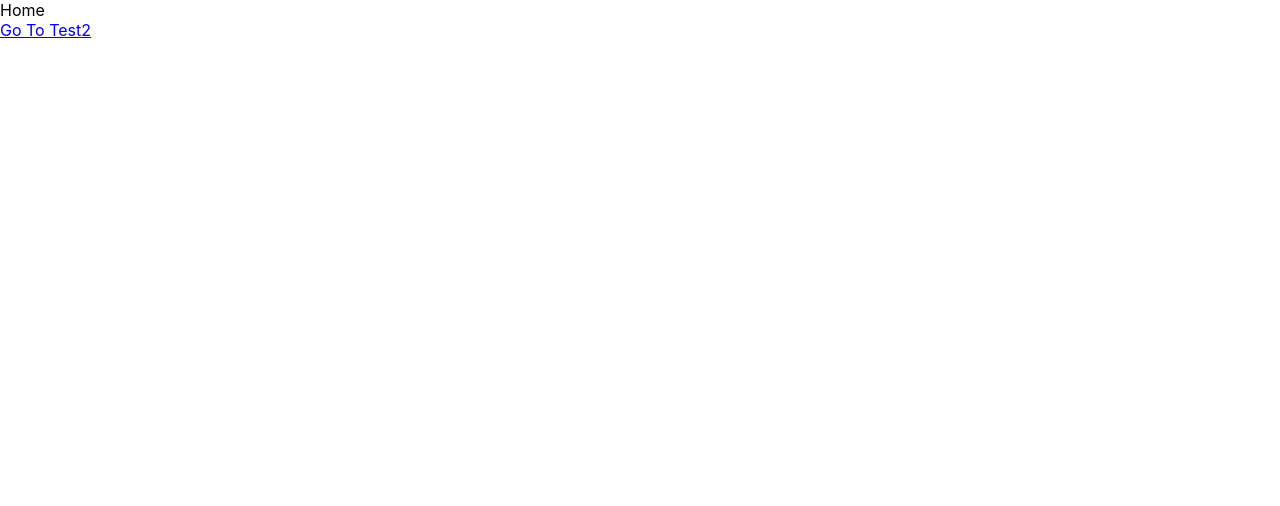
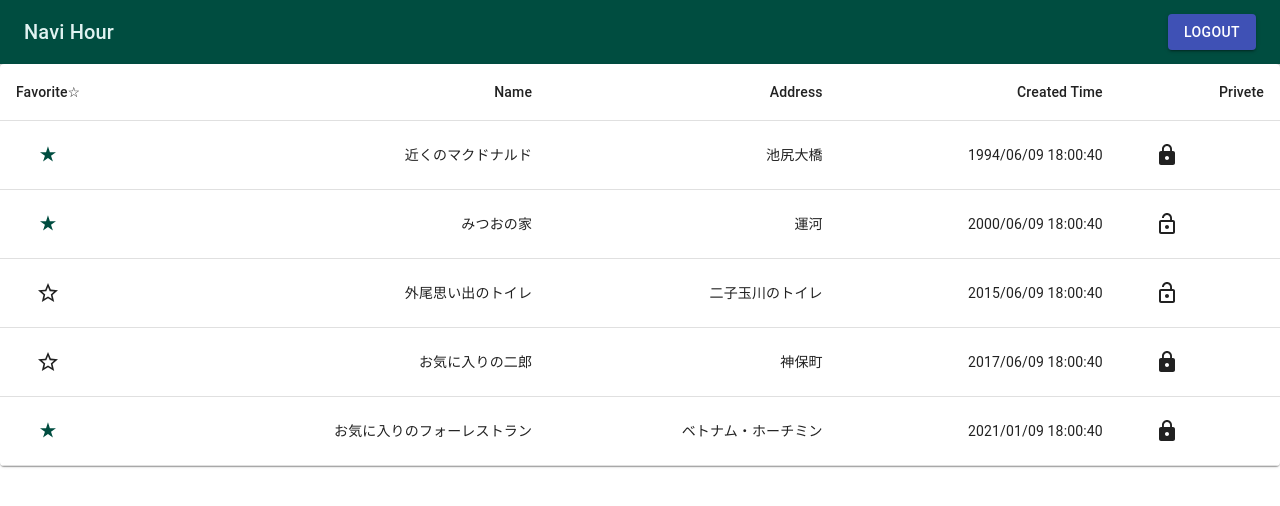
Before and after one commit to NS320/naviourmaps, a React (Create React App) app in the folder navihour_front/: page /Home in a window 1280 px wide. Shown: the top 506 px of the page. Built offline with nearby package versions, Linux system fonts and the light colour scheme.

Commit message:
sorakun_home_and_address_table

```diff
--- /dev/null
+++ b/navihour_front/src/utils/Header.js
@@ -0,0 +1,26 @@
+import React from 'react';
+import { Link, Router, Route } from 'react-router-dom';
+import AppBar from '@material-ui/core/AppBar';
+import Toolbar from '@material-ui/core/Toolbar';
+import Button from '@material-ui/core/Button';
+import Typography from '@material-ui/core/Typography';
+
+class Header extends React.Component {
+    render() {
+            return (
+                <div>
+                    <AppBar position="static" style={{ color: "#e0f2f1", backgroundColor: "#004d40" }}>
+                        <Toolbar>
+                            <Typography variant="h6">
+                                Navi Hour
+                            </Typography>
+                            <div style={{ flexGrow: 1 }}></div>
+                            <Button component={Link} to="/TestApi" variant="contained" color="primary">Logout</Button>
+                        </Toolbar>
+                    </AppBar>
+                </div>
+            );
+        }
+    }
+
+export default Header;
--- a/navihour_front/src/views/components/Address.js
+++ b/navihour_front/src/views/components/Address.js
@@ -1,15 +1,118 @@
-import React from 'react';              //Reactを読み込んでいる
-import { Link } from 'react-router-dom';//　追加　Linkタブを読み込む
+// https://material-ui.com/components/tables/
 
-class Address extends React.Component {   //HomeクラスにReact.Componentを継承する
+import React from 'react';
+import { withStyles, makeStyles } from '@material-ui/core/styles';
+import Table from '@material-ui/core/Table';
+import TableBody from '@material-ui/core/TableBody';
+import TableCell from '@material-ui/core/TableCell';
+import TableContainer from '@material-ui/core/TableContainer';
+import TableHead from '@material-ui/core/TableHead';
+import TableRow from '@material-ui/core/TableRow';
+import Paper from '@material-ui/core/Paper';
+import StarRateIcon from '@material-ui/icons/StarRate';
+import StarBorderIcon from '@material-ui/icons/StarBorder';
+import LockOpenIcon from '@material-ui/icons/LockOpen';
+import LockIcon from '@material-ui/icons/Lock';
+import Button from '@material-ui/core/Button';
+import { postApi, getApi } from '../../utils/Api';
 
-    render() {                          //画面表示の為のrenderメソッドを定義する
+// https://material-ui.com/customization/palette/
+
+class Address extends React.Component {
+    constructor(props) {
+        super(props)
+        this.state = {
+            allAddressList: [],
+        }
+    }
+
+    createData = (addressId, isFavorite, name, address, createdTime, isPrivate) => {
+        return { addressId, isFavorite, name, address, createdTime, isPrivate };
+    }
+
+    // api 完成までのdummyu
+    allAddressList = [
+        this.createData(1, true, '近くのマクドナルド', '池尻大橋', '1994/06/09 18:00:40', true),
+        this.createData(2, true, 'みつおの家', '運河', '2000/06/09 18:00:40', false),
+        this.createData(3, false, '外尾思い出のトイレ', '二子玉川のトイレ', '2015/06/09 18:00:40', false),
+        this.createData(4, false, 'お気に入りの二郎', '神保町', '2017/06/09 18:00:40', true),
+        this.createData(5, true, 'お気に入りのフォーレストラン', 'ベトナム・ホーチミン', '2021/01/09 18:00:40', true),
+    ];
+
+    setAddressList = (addressId, setKey, setValue) => {
+        // const allAddressList = this.state.allAddressList.slice();
+        const allAddressList = this.allAddressList.slice();
+
+        allAddressList.map((addressData) => {
+            if (addressData.addressId === addressId){
+                addressData[setKey] = setValue;
+            }
+        });
+        this.setState({ allAddressList: allAddressList });
+    }
+
+    //API完成後一番最初にたたく想定。
+    //DBから住所をすべて取ってきてstateに入れる。
+    getAllAddress = () => {
+        getApi("Get_All_Address")
+        .then((return_json) => {
+            this.setState({ allAddressList: return_json["all_address_list"] });
+        });
+    }
+
+    changeFavorite = (row) => {
+        // API完成後,コメントアウト解除
+        // const send_json = { addressId: row.addressId, isFavorite: row.isFavorite };
+        // postApi("Favarite_Address", send_json)
+        // .then((return_json) => {
+        //      //resultとmessageが返ってくる
+        // });
+        this.setAddressList(row.addressId, "isFavorite", !row.isFavorite);
+    }
+
+    changePrivate = (row) => {
+        // API完成後,コメントアウト解除
+        // const send_json = { addressId: row.addressId, isPrivate: row.isPrivate };
+        // postApi("Private_Address", send_json)
+        // .then((return_json) => {
+        //      //resultとmessageが返ってくる
+        // });
+        this.setAddressList(row.addressId, "isPrivate", !row.isPrivate);
+    }
+
+    render() {
+        //テスト用
+        // this.setState({allAddressList: this.allAddressList});
+        // const allAddressList = this.state.allAddressList;
+        const allAddressList = this.allAddressList;
         return (
-            <div>
-                Address<br/>
-            </div>
+            <TableContainer component={Paper}>
+                <Table aria-label="customized table">
+                    <TableHead>
+                        <TableRow>
+                            <TableCell>Favorite☆</TableCell>
+                            <TableCell align="right">Name</TableCell>
+                            <TableCell align="right">Address</TableCell>
+                            <TableCell align="right">Created Time</TableCell>
+                            <TableCell align="right">Privete</TableCell>
+                        </TableRow>
+                    </TableHead>
+                    <TableBody>
+                        {allAddressList.map((row) => (
+                            <TableRow>
+                                <TableCell><Button onClick={() => { this.changeFavorite(row) }}>{row.isFavorite ? <StarRateIcon style={{ color: "#004d40" }} /> : <StarBorderIcon />}</Button></TableCell>
+                                <TableCell align="right">{row.name}</TableCell>
+                                <TableCell align="right">{row.address}</TableCell>
+                                <TableCell align="right">{row.createdTime}</TableCell>
+                                <TableCell><Button onClick={() => { this.changePrivate(row) }}>{row.isPrivate ? <LockIcon /> : <LockOpenIcon />}</Button></TableCell>
+                            </TableRow>
+                        ))
+                        }
+                    </TableBody>
+                </Table>
+            </TableContainer>
         );
     }
 }
 
-export default Address;                   //Homeを出力する為に必要
+export default Address;
--- a/navihour_front/src/views/components/Home.js
+++ b/navihour_front/src/views/components/Home.js
@@ -1,18 +1,17 @@
-import React from 'react';              //Reactを読み込んでいる
-import { Link, Router, Route } from 'react-router-dom';//　追加　Linkタブを読み込む
+import React from 'react';
+import Header from '../../utils/Header';
+import Test2 from './Test2'
 import Address from './Address'
-import Profile from './Profile'
 
-class Home extends React.Component {   //HomeクラスにReact.Componentを継承する
-
-    render() {                          //画面表示の為のrenderメソッドを定義する
+class Home extends React.Component {
+    render() {
             return (
                 <div>
-                Home<br/>
-                <Link to={`/Test2`}>Go To Test2</Link>
+                    <Header />
+                    <Address />
                 </div>
             );
         }
     }
 
-export default Home;                   //Homeを出力する為に必要
+export default Home;
```
Lines whose indentation alone changed are shown as unchanged.
